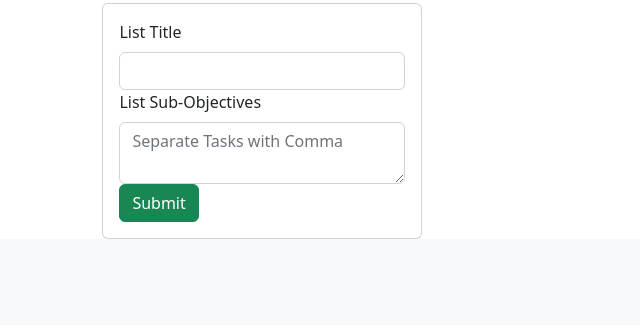
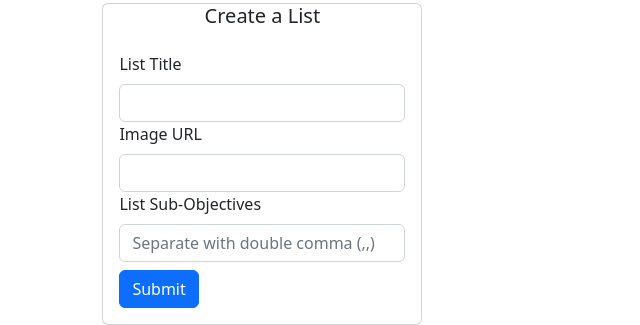
Before and after one commit to MikRFos/To-Do-List, a Flask app: page / in a window 1280 px wide. Shown: the part 751-1076 px from the top of the page, without its empty margins (0-640 px from the left). Before the commit the page ends 990 px from the top, so only its background shows below. Run offline with Flask 2, Linux system fonts and the light colour scheme.

Commit message:
Added form and validation to Create to-do-list. TODO- Find a way to check off sub-objectives individually.

```diff
--- /dev/null
+++ b/forms.py
@@ -0,0 +1,14 @@
+from flask_wtf import FlaskForm
+from wtforms import StringField, SubmitField, BooleanField
+from wtforms.validators import DataRequired, URL, Optional
+
+
+class ToDoListForm(FlaskForm):
+    title = StringField("List Title", validators=[DataRequired()])
+    image_url = StringField("Image URL", validators=[DataRequired(), URL()])
+    sub_objectives = StringField("List Sub-Objectives", render_kw={"placeholder":"Separate with double comma (,,)"},
+                                 validators=[DataRequired()])
+    submit = SubmitField("Submit")
+
+class ObjectiveForm(FlaskForm):
+    check = BooleanField(validators=[Optional()])
--- a/main.py
+++ b/main.py
@@ -1,14 +1,30 @@
-from flask import Flask, render_template, url_for
+import os
+
+from flask import Flask, render_template, url_for, redirect
 from flask_login import LoginManager
+
+from forms import ToDoListForm, ObjectiveForm
 from model import db
 
 app = Flask(__name__)
 app.config["SQLALCHEMY_DATABASE_URI"] = "sqlite:///to-do-list.db"
+app.config['SECRET_KEY'] = os.environ.get("SECRET_KEY")
 db.init_app(app)
+data = []
 
-@app.route("/")
+@app.route("/", methods=["GET", "POST"])
 def home():
-    return render_template("index.html")
+    form = ToDoListForm()
+    if form.validate_on_submit():
+        sub_objectives = [[obj, ObjectiveForm()] for obj in form.sub_objectives.data.split(",,")]
+        to_do_list = {
+            "Title": form.title.data,
+            "img_url": form.image_url.data,
+            "Sub_Objectives": sub_objectives,
+            "progress": 0,
+        }
+        data.append(to_do_list)
+    return render_template("index.html", form=form, data=data)
 
 if __name__ == "__main__":
     app.run(debug=True)
--- a/templates/index.html
+++ b/templates/index.html
@@ -3,13 +3,15 @@
 <title>Home</title>
 {% endblock %}
 {% block content %}
+{% if not data %}
 <h1 class="display-1 text-center">Sample List</h1>
 <div class="card" style="width: 20rem;">
     <img src="https://placedog.net/200/280?random">
     <h5 class="card-title d-grid">
-        <button class="btn btn-success" type="button" data-bs-toggle="collapse" data-bs-target="#collapseExample" aria-expanded="false" aria-controls="collapseExample">
-    Get a Dog
-  </button>
+        <button class="btn btn-success" type="button" data-bs-toggle="collapse" data-bs-target="#collapseExample"
+                aria-expanded="false" aria-controls="collapseExample">
+            Get a Dog
+        </button>
     </h5>
     <div class="card-body collapse" id="collapseExample">
         <ul class="list-group list-group-flush">
@@ -31,7 +33,8 @@
             </li>
         </ul>
         <div class="progress mt-1">
-            <div class="progress-bar bg-success" role="progressbar" aria-label="Basic example" style="width: 25%"  aria-valuenow="25" aria-valuemin="0"
+            <div class="progress-bar bg-success" role="progressbar" aria-label="Basic example" style="width: 25%"
+                 aria-valuenow="25" aria-valuemin="0"
                  aria-valuemax="100">25%
             </div>
         </div>
@@ -41,15 +44,57 @@
     </div>
 </div>
 <h1 class="display-1 text-center">Add Your Own</h1>
+{% else %}
+<h1 class="display-1 text-center">Your Lists</h1>
+{% endif %}
 <div class="card" style="width: 20rem;">
+    <h5 class="card-title text-center">Create a List</h5>
     <div class="card-body">
-    <form>
-        <label class="form-label">List Title</label>
-        <input type="text" class="form-control">
-        <label class="form-label">List Sub-Objectives</label>
-        <textarea  class="form-control" placeholder="Separate Tasks with Comma"></textarea>
-        <button class="btn btn-success" type="submit">Submit</button>
-    </form>
+        <form method="post" action="/">
+            {{ form.csrf_token }}
+            {{ form.title.label(class_="form-label") }}
+            {{ form.title(class_="form-control") }}
+            {{ form.image_url.label(class_="form-label") }}
+            {{ form.image_url(class_="form-control") }}
+            {{ form.sub_objectives.label(class_="form-label") }}
+            {{ form.sub_objectives(class_="form-control") }}
+            {{ form.submit(class_="btn btn-primary mt-2") }}
+        </form>
+    </div>
+</div>
+<div class="row row-cols-4 row-cols-md-6 g-2">
+    {% for todo in data %}
+    <div class="col">
+        <div class="card h-100" style="width: 20rem;">
+            <img class="card-img-top" src="{{todo['img_url']}}">
+            <h5 class="card-title d-grid">
+                <button class="btn btn-success" type="button" data-bs-toggle="collapse"
+                        data-bs-target="#collapse{{loop.index}}" aria-expanded="false"
+                        aria-controls="collapse{loop.index}}">
+                    {{todo['Title']}}
+                </button>
+            </h5>
+            <div class="card-body collapse" id="collapse{{loop.index}}">
+                {% for item in todo['Sub_Objectives']%}
+                <ul class="list-group list-group-flush">
+                    <li class="list-group-item">
+                        {{ item[1].check }}
+                        {{item[0]}}
+                    </li>
+                </ul>
+                {% endfor %}
+                <div class="progress mt-1">
+                    <div class="progress-bar bg-success" role="progressbar" aria-label="Basic example"
+                         style="width: {{todo['progress']}}%" aria-valuenow="25" aria-valuemin="0"
+                         aria-valuemax="100">{{todo['progress']}}%
+                    </div>
+                </div>
+                <div class="d-grid col-3 ms-auto mt-3">
+                    <button href="#" type="button" class="btn btn-success">Update</button>
+                </div>
+            </div>
         </div>
+    </div>
+        {% endfor %}
 </div>
-{% endblock %}
+        {% endblock %}
```
